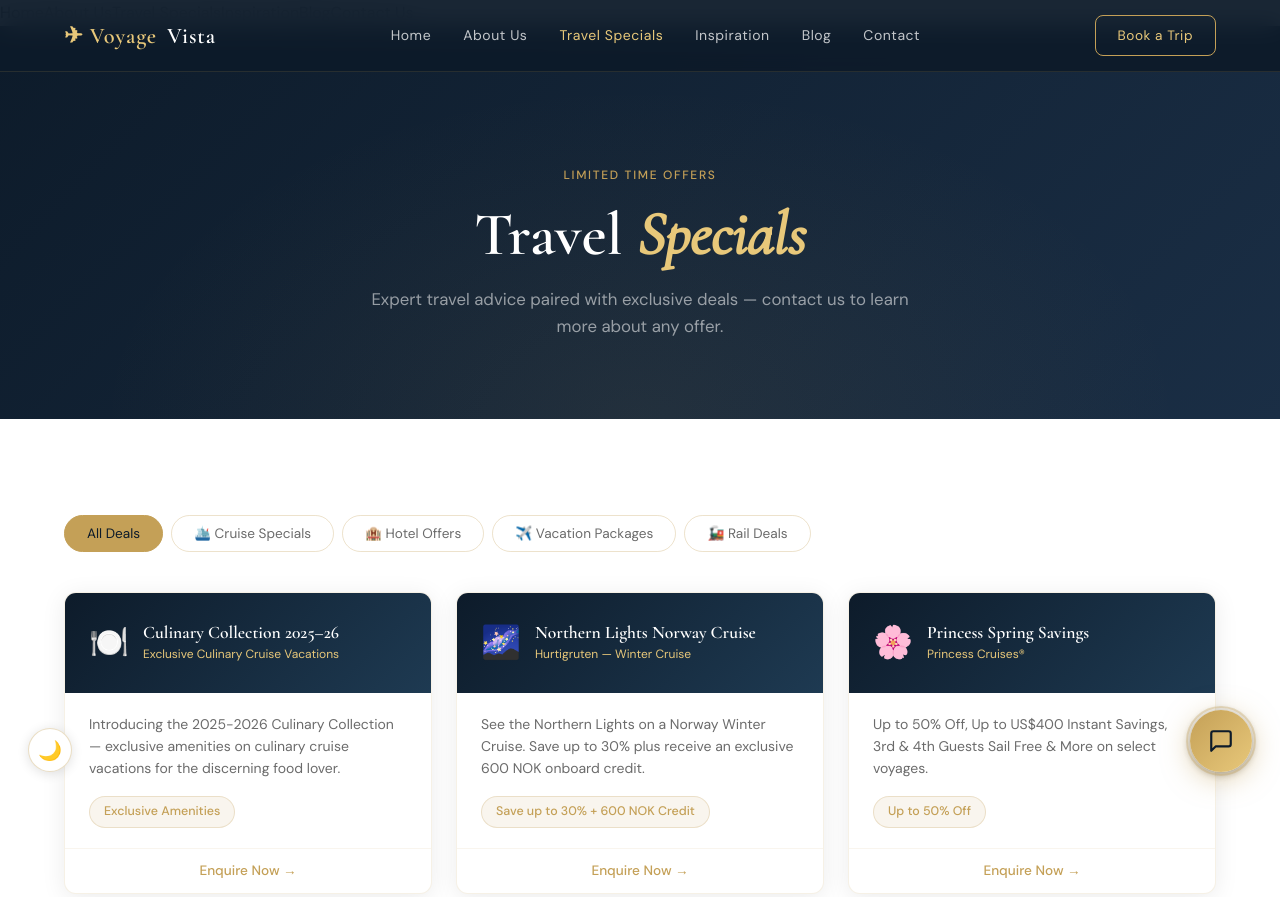
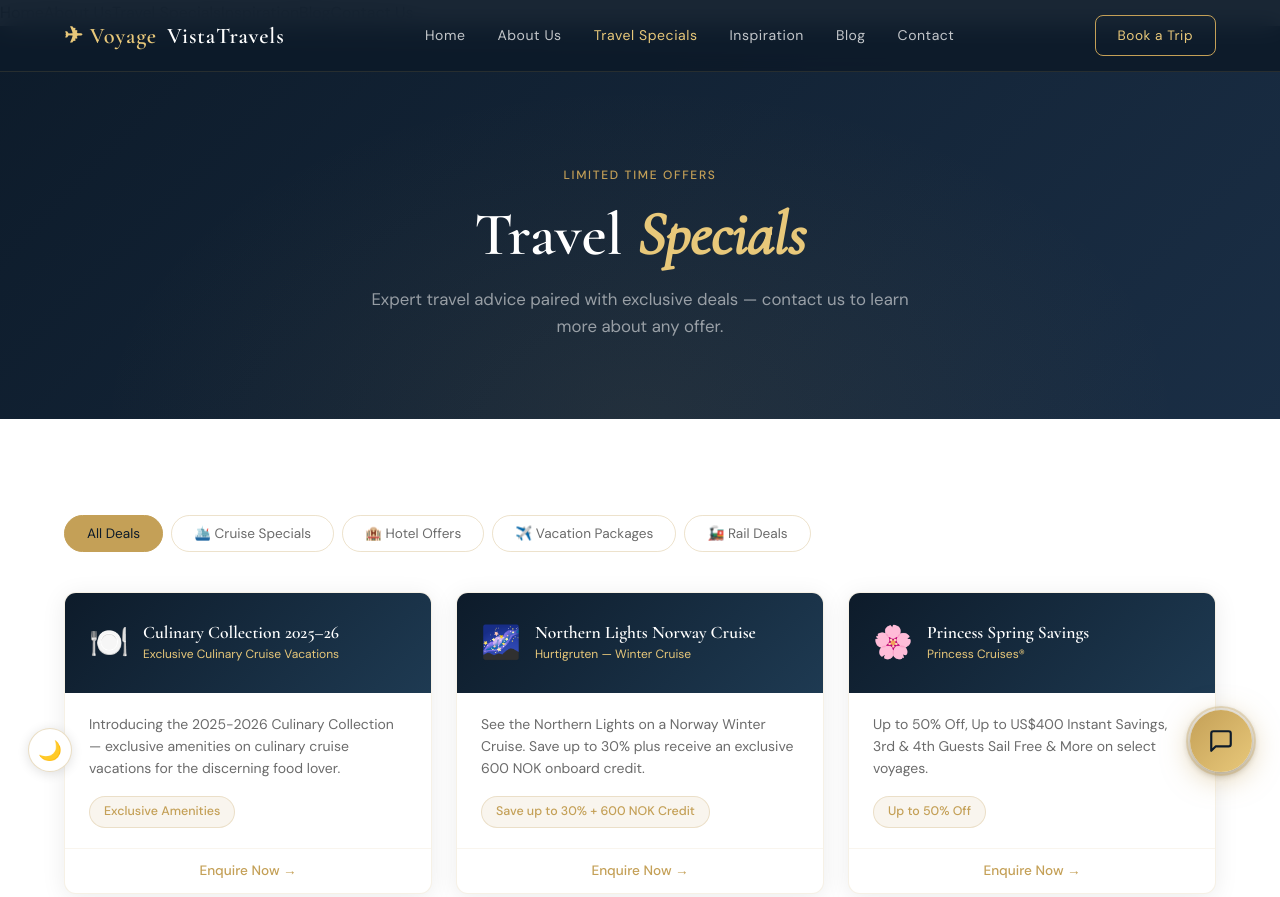
Before and after one commit to MsSaidat25/Voyage-Website, a plain HTML site: page voyagevista/specials.html in a window 1280 px wide. Shown: the top 897 px of the page. Drawn offline with nearby package versions, Linux system fonts and the light colour scheme.

Commit message:
Update navigation logo to include 'Travels'

```diff
--- a/voyagevista/specials.html
+++ b/voyagevista/specials.html
@@ -8,7 +8,7 @@
 </head>
 <body>
 <nav class="nav">
-  <a href="index.html" class="nav-logo">✈ Voyage<span>Vista</span></a>
+  <a href="index.html" class="nav-logo">✈ Voyage<span>Vista<span>Travels</span></a>
   <div class="nav-links">
     <a href="index.html">Home</a><a href="about.html">About Us</a><a href="specials.html" class="active">Travel Specials</a><a href="inspiration.html">Inspiration</a><a href="blog.html">Blog</a><a href="contact.html">Contact</a>
   </div>
```
